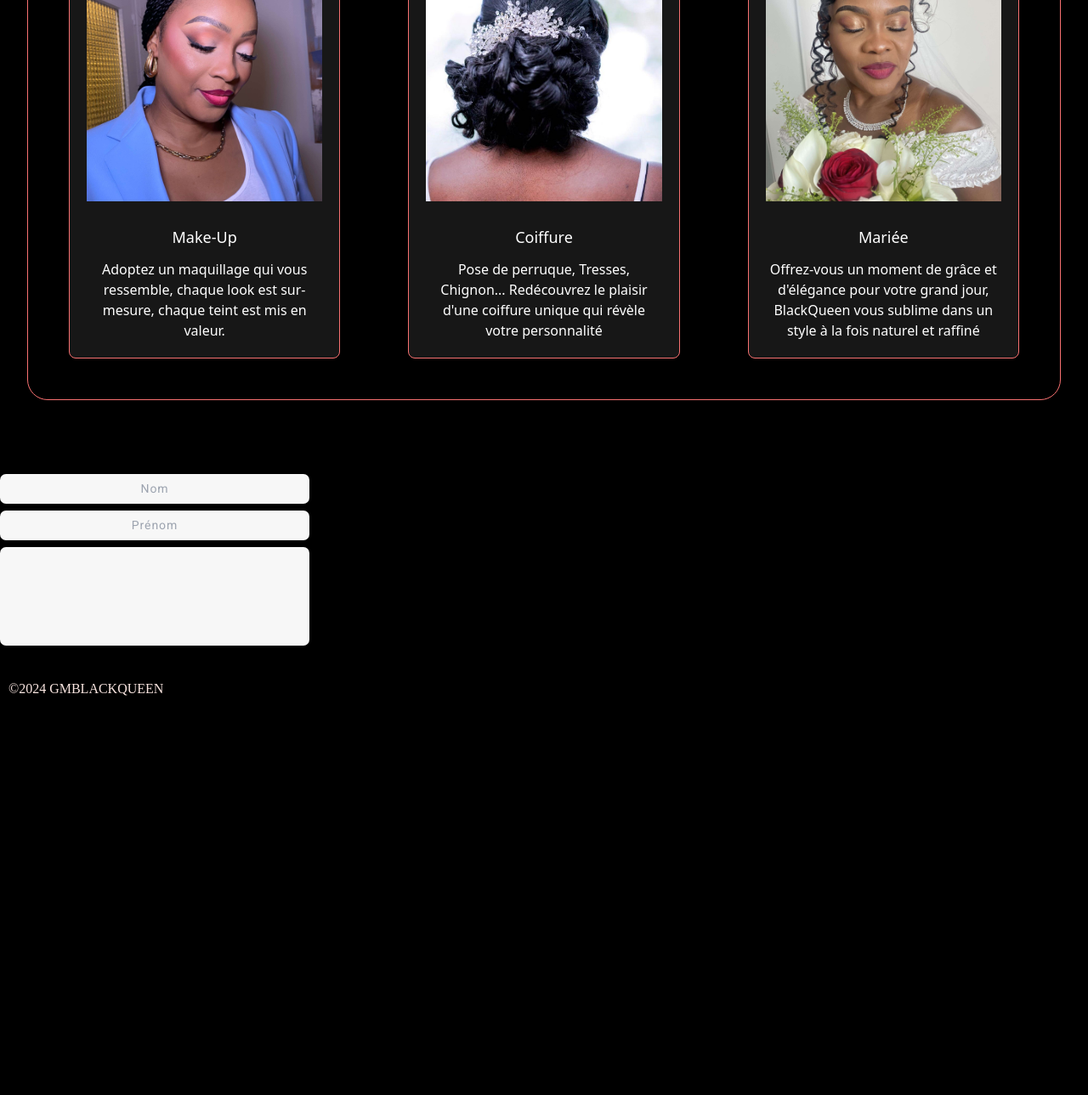
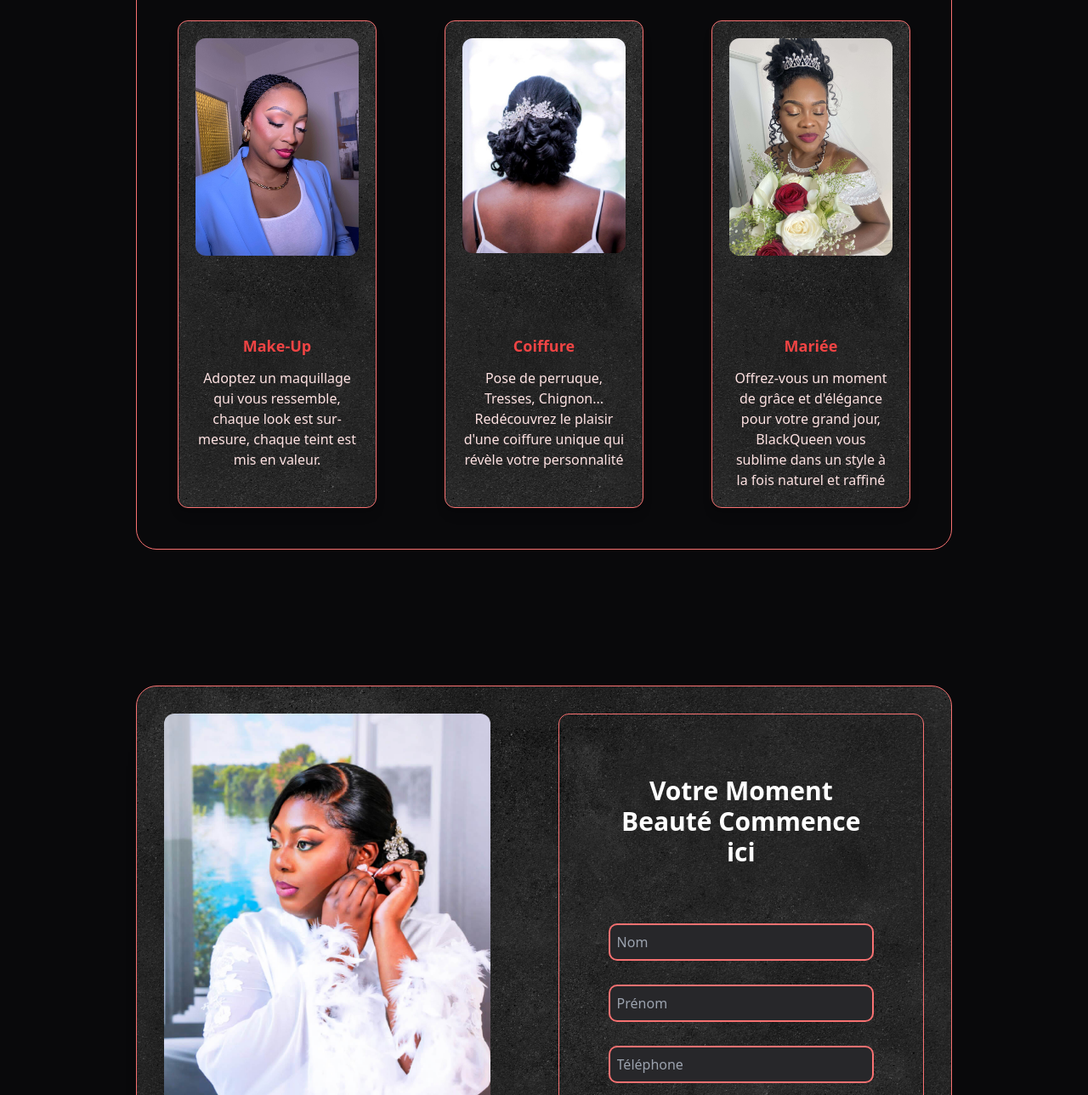
Before and after one commit to hyosua/GmBlackQueen, a website: page index.html in a window 1280 px wide. Shown: the part 1057-2346 px from the top of the page at 85% size. Before the commit the page ends 1890 px from the top, so only its background shows below. Drawn offline with Linux system fonts and the light colour scheme; a web font is replaced by a local one.

Commit message:
modifications CSS, notamment la section contact.

```diff
--- a/assets/scripts.js
+++ b/assets/scripts.js
@@ -18,13 +18,22 @@ function changeWord() {
 
 setInterval(changeWord, 8000); //Change le mot toutes les 3 secondes
 
-window.addEventListener('scroll', () => {
+window.addEventListener('scroll', () => { //Changement de l'aspect de la barre de Nav au scroll
     const nav = document.getElementById('nav');
+    const menuitem = document.querySelectorAll('nav ul li a')
     if(window.scrollY > 20){ //si le scroll dépasse 50 px
         nav.classList.remove('bg-transparent');
-        nav.classList.add('bg-red-300','shadow-lg');
+        for(let i=0;i<menuitem.length;i++){
+            menuitem[i].classList.remove('text-white');
+        }
+        nav.classList.add('shadow-lg','bg-red-400','text-zinc-950');
+
     }else{
-        nav.classList.remove('bg-red-300','shadow-lg');
+        nav.classList.remove('shadow-lg','bg-red-400','text-zinc-950');
         nav.classList.add('bg-transparent');
+        for(let i=0;i<menuitem.length;i++){
+            menuitem[i].classList.add('text-white');
+        }
+
     }
 });
--- a/index.html
+++ b/index.html
@@ -10,13 +10,13 @@
     </head>
 
     <!--hello-->
-    <body>
+    <body class="bg-zinc-950">
 
         <section id="hero">
 
 
             <header>
-                <nav id="nav" class="fixed top-0 bg-transparent flex justify-between items-center transition duration-1000 ease-in-out">
+                <nav id="nav" class="px-4 fixed top-0 flex justify-center items-center transition duration-1000 ease-in-out">
                     <a href="#hero"><img src="assets/img/logo.png" alt="logo" class="logo"></a>
                     <div class="menuitem">
                         <ul>
@@ -40,47 +40,47 @@
 
         </section>
 
-
+        <main>
             <!--<img src="img/hero_bg.jpg" alt="arriere plan blackqueen">-->
-        <section id="services" class="border border-red-400 p-8 m-8  rounded-3xl">
-            <h2 class="text-4xl text-white font-bold text-center mb-8">Services</h2>
+            <section id="services" class="border border-red-400 p-8 m-40  rounded-3xl " >
+                <h2 class="text-4xl text-red-500 font-bold text-center mb-8">Services</h2>
                 <div class="flex gap-20 justify-evenly p-4" >
-                <div class="w-full max-w-sm bg-neutral-900 p-5 rounded-lg shadow-lg text-white border border-red-400">
+                    <div style="background-image: url(assets/img/grunge-wall.jpg)" class=" bg-cover bg-fixed w-full max-w-sm p-5 rounded-xl shadow-lg text-white border border-red-400">
                         <div class="w-full  h-80 overflow-hidden">
-                         <div class="imgHover">
+                            <div>
                                 <img src="assets/img/makeup.jpeg" class ="w-full h-full object-cover object-[5%_25%] rounded-xl" alt="Make-Up Maquillage">
                             </div>
                         </div>
-                    <div class="text-lg text-center mt-7  mb-3">
+                        <div class="font-bold text-lg text-center mt-7  mb-3 text-3xl text-red-500">
                             Make-Up
                         </div>
-                    <div class="text-center">
+                        <div class="text-center text-red-100">
                             Adoptez un maquillage qui vous ressemble, chaque look est sur-mesure, chaque teint est mis en valeur.
                         </div>
                     </div>
-                <div class="w-full max-w-sm bg-neutral-900 p-5 rounded-lg shadow-lg text-white border border-red-400">
+                    <div style="background-image: url(assets/img/grunge-wall.jpg)" class="bg-cover bg-fixed w-full max-w-sm p-5 rounded-xl shadow-lg text-white border border-red-400">
                         <div class="w-full  h-80 overflow-hidden">
-                         <div class="imgHover">
+                            <div class="">
                                 <img src="assets/img/hair.jpg" class ="w-full h-full object-[5%_20%] object-cover rounded-xl bg-neutral-900" alt="Coiffure Hair">
                             </div>
                         </div>
-                    <div class="text-lg text-center mt-7  mb-3">
+                        <div class="font-bold text-lg text-center mt-7  mb-3 text-3xl text-red-500">
                             Coiffure
                         </div>
-                    <div class="text-center">
+                        <div class="text-center text-red-100">
                             Pose de perruque, Tresses, Chignon... Redécouvrez le plaisir d'une coiffure unique qui révèle votre personnalité
                         </div>
                     </div>
-                <div class="w-full max-w-sm bg-neutral-900 p-5 rounded-lg shadow-lg text-white border border-red-400">
+                    <div style="background-image: url(assets/img/grunge-wall.jpg)" class="bg-cover bg-fixed w-full max-w-sm  p-5 rounded-xl shadow-lg text-white border border-red-400">
                         <div class="w-full h-80 overflow-hidden relative">
-                        <div class="imgHover">
+                            <div class="">
                                 <img src="assets/img/mariee.jpg" class ="w-full h-full object-cover object-[5%_20%] transform -scale-65 rounded-xl " alt="Mariée Mariage">
                             </div>
                         </div>
-                    <div class="text-lg text-center mt-7  mb-3">
+                        <div class="font-bold text-lg text-center mt-7  mb-3 text-3xl text-red-500">
                             Mariée
                         </div>
-                    <div class="text-center">
+                        <div class="text-center text-red-100">
                             Offrez-vous un moment de grâce et d'élégance pour votre grand jour, BlackQueen vous sublime dans un style à la fois naturel et raffiné
                         </div>
                     </div>
@@ -88,25 +88,39 @@
 
             </section>
 
-        <div id="Contact">
+            <!--SECTION CONTACT-->
 
-            <p>If you are interested in my work, you are welcome to contact me.<br>I will be happy to help your company and be part of your projects.</p>
-            <form enctype="multipart/form-data">
-                <input type="text" autocapitalize="on" onfocus="this.value=''" autocomplete="off" autocorrect="off" name="Name" placeholder="Nom">
-                <br>
-                <input type="text" autocapitalize="on" onfocus="this.value=''" autocomplete="off" autocorrect="off" name="Prénom" placeholder="Prénom" >
-                <br>
-                <input type="text" style="height: 116px; width: 364px; margin-bottom: 5px; background-color: rgb(247, 247, 247); border-radius: 7px; box-shadow: rgb(0,0,0) 0px 0px 0px inset;">
-                <br>
-                <button>Send</button>
+            <section id="Contact" class="h-screen">
+
+                <div style="background-image: url(assets/img/grunge-wall.jpg)" class ="flex  bg-zinc-900 p-8 m-40 gap-20 h-3/4 border-red-400 border bg-fixed bg-cover rounded-3xl ">
+                    <div class="w-full h-full  rounded-xl  relative overflow-hidden  shadow-2xl">
+                        <img class="object-cover object-[5%_15%]  h-full w-full" alt="maquillage mariée" src="assets/img/mariee2.jpg">
+                    </div>
+                    <div  class="w-full flex flex-col border p-10 border-red-400 rounded-xl items-center  shadow-xl ">
+                        <h3 class="text-center font-bold text-3xl text-white m-8">Votre Moment Beauté Commence ici</h3>
+                        <form enctype="multipart/form-data" class="w-full p-5 flex flex-col items-center">
+                            <label for="name" class="hidden">Nom</label>
+                            <input required class="w-full m-4 p-2 text-white border-white rounded-lg ring-2 ring-red-400 bg-zinc-800" type="text" autocapitalize="on" onfocus="this.value=''" autocomplete="off" autocorrect="off" name="Name" placeholder="Nom">
+                            <label for="Prénom" class="hidden">Prénom</label>
+                            <input required class="w-full m-4 p-2 text-white border-white rounded-lg ring-2 ring-red-400 bg-zinc-800" type="text" autocapitalize="on" onfocus="this.value=''" autocomplete="off" autocorrect="off" name="Prénom" placeholder="Prénom" >
+                            <label for="Téléphone" class="hidden">Téléphone</label>
+                            <input required class="w-full m-4 p-2 text-white border-white rounded-lg ring-2 ring-red-400 bg-zinc-800" type="text" autocapitalize="on" onfocus="this.value=''" autocomplete="off" autocorrect="off" name="Télephone" placeholder="Téléphone" >
+                            <label for="Prestation" class="hidden">Prestation</label>
+                            <input required class="w-full m-4 p-2 text-white border-white rounded-lg ring-2 ring-red-400 bg-zinc-800" type="text" autocapitalize="on" onfocus="this.value=''" autocomplete="off" autocorrect="off" name="Prestation" placeholder="Type de Prestation" >
+                            <button class="w-full m-4 bg-red-500 text-white rounded-md shadow-sm px-8 py-2 font-black">Envoyer</button>
                         </form>
                     </div>
 
-
-    </body>
+                </div>
+            </section>
+        </main>
 
      <!--PIED DE PAGE-->
         <footer>
             ©2024 GMBLACKQUEEN
         </footer>
+
+    </body>
+
+
 </html>
--- a/src/style.css
+++ b/src/style.css
@@ -2,9 +2,6 @@
 @tailwind base;
 @tailwind components;
 @tailwind utilities;
-html {
-    background-color: black;
-}
 
 img {
     width:100%;
@@ -40,20 +37,6 @@ body,ul {
     margin: 0;
 }
 
-input {
-    margin: 0.5em 0 0 0;
-    background-color: rgb(247, 247, 247);
-    border-radius: 7px;
-    padding: 0.5em;
-    font-family: 'Roboto';
-    color: grey;
-    font-size: 14px;
-    letter-spacing: 0.9px;
-    margin-bottom: 1px;
-    text-align: center;
-    width: 364px;
-}
-
 footer {
     font-family: "Chonburi";
     margin: 10px 10px;
@@ -63,7 +46,7 @@ footer {
 /* ID */
 
 #hero {
-    background-image: url("../assets/img/hero_bg.jpg");
+    background-image: url("../assets/img/bg-zync.jpg");
     background-repeat: no-repeat;
     background-size: cover;
     background-position: center center;
@@ -130,7 +113,7 @@ footer {
     grid-template-columns: 1fr 1fr;
     grid-template-rows: auto 1fr auto;
     height: 100%;
-    padding: 20px;
+    padding: 160px;
 
 }
 
@@ -180,14 +163,12 @@ footer {
     font-size: 1vw;
     text-transform: uppercase;
     gap: 2vw; /*espace les liens*/
-    color: white;
     margin: 0 30px;
     letter-spacing: 0.1vw;
 }
 
 .menuitem ul li a {
     text-decoration: none;
-    color: white;
     font-family: 'Chonburi';
 }
 
@@ -209,6 +190,7 @@ footer {
 	transform: scale(1.2);
 	-webkit-transition: .3s ease-in-out;
 	transition: .3s ease-in-out;
+    @apply rounded-md;
 }
 
 .imgHover:hover {
--- a/tailwind.config.js
+++ b/tailwind.config.js
@@ -8,4 +8,15 @@ module.exports = {
     extend: {},
   },
   plugins: [],
+  safelist: [
+    'bg-transparent',
+    'opacity-25',
+    'bg-white',
+    'shadow-lg',
+    'text-red-950',
+    'bg-white/20',
+    'bg-red-400',
+    'text-zinc-950',
+    'text-white'
+  ],
 }
```
Also changed, not shown: eslint.config.mjs (added, +9 -0 lines), package.json (+12 -1 lines), .stylelintrc.json (added), assets/img/bg-zync.jpg (added), assets/img/black-sand2.jpg (added), assets/img/grunge-wall.jpg (added), assets/img/hero_bg-zync.jpg (added), assets/img/mariee2.jpg (added), assets/img/sand.jpg (added), assets/img/small-black-sand.jpg (added), assets/img/zinc-950.png (added), dist/style.css, 5 other files. Lines whose indentation alone changed are shown as unchanged.
